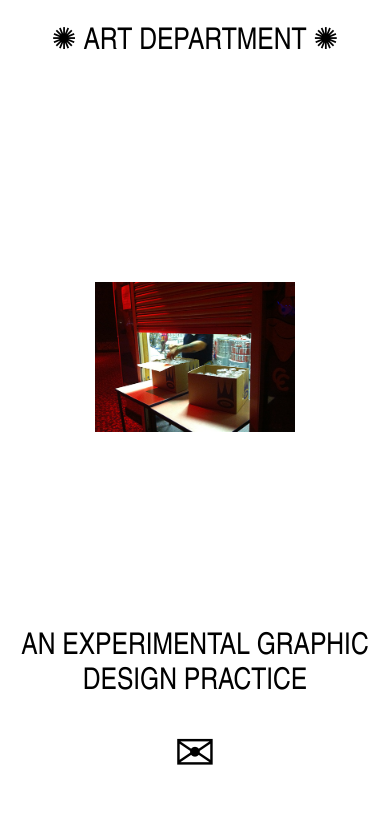
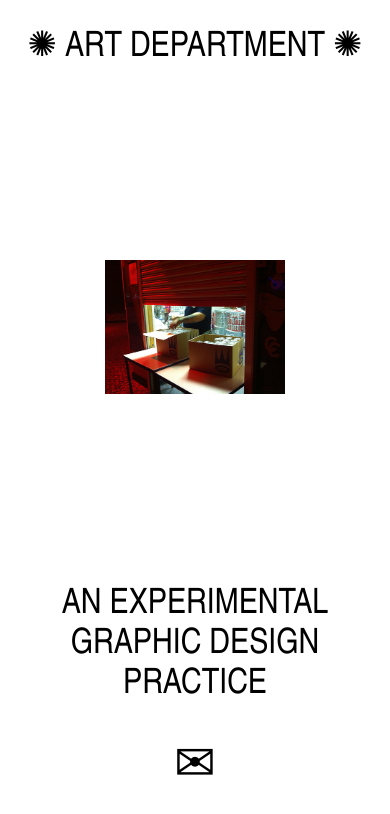
Before and after one commit to droom/artdept, a PHP site: page / in a window 390 px wide. Shown: the top 814 px of the page. Run offline with PHP 8.4, Linux system fonts and the light colour scheme.

Commit message:
adjusts scale

```diff
--- a/css/splash.css
+++ b/css/splash.css
@@ -22,13 +22,13 @@ body{
 /* Images */
 
 img.atp {
-  width: 250px;
+  width: 225px;
   margin: auto;
 }
 
 @media (max-width: 600px){
   img.atp {
-    width: 200px;
+    width: 180px;
     }
   }
 
@@ -59,9 +59,16 @@ img.atp {
 
 @media (max-width: 400px){
     .text {
-      font-size: 30px;
-      line-height: 35px;
+      font-size: 35px;
+      line-height: 40px;
     }
+}
+
+@media (min-width: 600px){
+  .br{
+    /*background: yellow;*/
+    display: block;
+  }
 }
 
 a {
--- a/index.html
+++ b/index.html
@@ -11,7 +11,6 @@
 
     <link rel="stylesheet" href="css/normalize.min.css">
     <link rel="stylesheet" href="css/splash.css">
-
 
     <link rel="icon" type="image/png" href="elements/16.png" sizes="16x16">
     <link rel="icon" type="image/png" href="elements/32.png" sizes="32x32">
@@ -40,6 +39,11 @@
     site will be kept as basic and
     understandable as possible.
 
+    Type
+    - - - - -
+    Tex Gyre Heros
+    https://open-foundry.com/fonts/tex_gyre_heros_condensed_regular
+
      ___   ___
     ((o)\,/(o))
      \__ | __/    Education as a practice of freedom
@@ -52,7 +56,7 @@
     <div class="grid">
       <h1 class="text">✺ Art Department ✺</h1>
       <img class="atp" src="images/atp.jpg"/>
-      <p class="text">An experimental graphic design practice</p>
+      <p class="text">An experimental <span class="br">graphic design practice</span></p>
       <a class="mail" href="mailto:enquiries@artdept.company">✉</a>
     </div>
 
```
